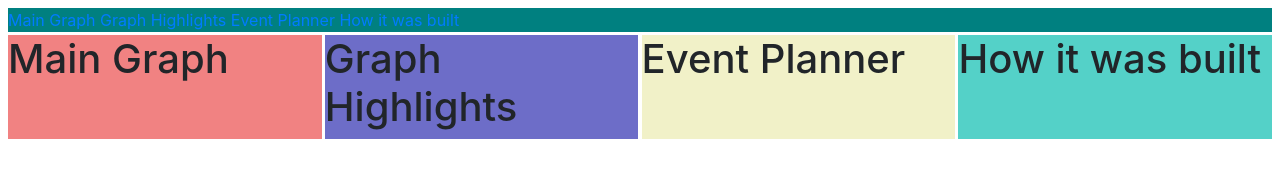
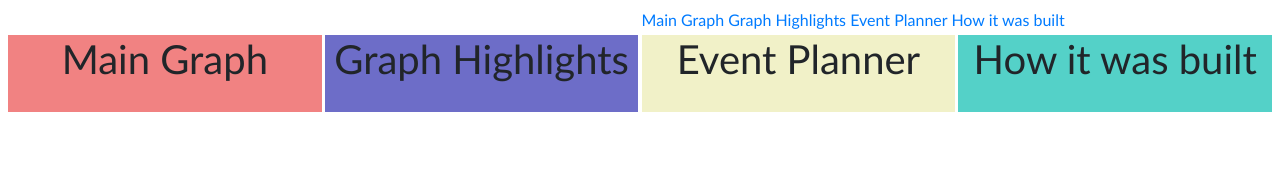
Before and after one commit to MiThCeKi/woodfiredpizza, a website: page index.html in a window 1280 px wide. Drawn offline with nearby package versions, Linux system fonts and the light colour scheme.

Commit message:
fixed issue with Nav Bar. Next going to add a collapsable Nav Bar or at least a Nav Bar that will allow me to reveal dispplay None objects in the page box

```diff
--- /dev/null
+++ b/hidden.js
@@ -0,0 +1,4 @@
+
+function hideElementOnClick() {
+    var clickedElement = document.querySelector(.)
+}
--- a/index.html
+++ b/index.html
@@ -19,6 +19,9 @@
         <!--jQuery Content Delivery Network-->
         <script src="jquery-3.6.0.min.js"></script>
 
+        <!--Practicing Display None / Hidden / JS-->
+        <script src="hidden.js"></script>
+
         <!--CSS Stylesheets-->
         <link rel="stylesheet" href="main.css" >
 
@@ -26,12 +29,12 @@
 <!-- -------------------------- Main Container/Nav Bar-------------------------- -->
 
     <body>
-        <div class = "main-container">
+        <div class = "page-container">
             <div class="nav_bar">
-                <a href="www.google.com" class="nav_bar_items">Main Graph</a>
-                <a href="www.google.com" class="nav_bar_items">Graph Highlights</a>
-                <a href="www.google.com" class="nav_bar_items">Event Planner</a>
-                <a href="www.google.com" class="nav_bar_items">How it was built</a>
+                <a href="www.google.com" class="nav__bar__items">Main Graph</a>
+                <a href="www.google.com" class="nav__bar__items">Graph Highlights</a>
+                <a href="www.google.com" class="nav__bar__items">Event Planner</a>
+                <a href="www.google.com" class="nav__bar__items">How it was built</a>
             </div>
 
 <!-- -------------------------- Main Graph-------------------------- -->
@@ -57,12 +60,6 @@
 
         </div>
 
-
-
-
-
-
-
     </body>
 
 </html>
--- a/main.css
+++ b/main.css
@@ -13,31 +13,49 @@
   --main_alignment: center;
 }
 
+html,
+body {
+  height: 100%;
+  font-family:'Trebuchet MS';
+}
+
 /*-------------------------- Main Container------------------------- */
 
-.main-container {
+.page-container {
+  height: inherit;
   margin: .5rem;
   display: grid;
   grid-gap: 0.2rem;
   border-radius: 0.1rem;
   justify-content: var(--main_alignment);
   grid-template-columns: 1fr;
-    grid-template-rows: 0.5fr;
+  grid-template-rows: 0.05fr;
   grid-template-areas:
-    "nav_bar nav_bar"
-    "main_graph main_graph"
-    "highlights highlights"
-    "event_planner event_planner"
-    "how_built how_built"
+  "nav_bar"
+  "main_graph"
+  "highlights"
+  "event_planner"
+  "how_built"
+}
+
+
+/*-------------------------- Hidden------------------------- */
+
+.hidden {
+  display: none;
 }
 
 /*-------------------------- Nav Bar------------------------- */
 
 .nav_bar {
-  background-color: teal;
   grid-area: nav_bar;
 
 }
+
+.nav_bar_items {
+  font-size: medium;
+}
+
 /*-------------------------- Main Graph------------------------- */
 
 .main_graph {
@@ -45,12 +63,21 @@
   grid-area: main_graph;
 }
 
+.main_graph h1{
+  display: grid;
+  justify-content: center;
+}
 /*--------------------------  Highlights------------------------- */
 
 
 .highlights {
   background: rgb(109, 109, 200);
   grid-area: highlights;
+}
+
+.highlights h1{
+  display: grid;
+  justify-content: center;
 }
 
 /*-------------------------- Event Planner------------------------- */
@@ -61,34 +88,43 @@
   grid-area: event_planner;
 }
 
+.event_planner h1{
+  display: grid;
+  justify-content: center;
+}
 /*-------------------------- How it was built------------------------- */
 
 .how_built {
   background: rgb(84, 209, 200);
   grid-area: how_built;
 }
-
+.how_built h1{
+  display: grid;
+  justify-content: center;
+}
 /*-------------------------- Device Breakpoints------------------------- */
 
 /* Medium devices (tablets, 768px and up) */
 @media (min-width: 768px) {
-  .main-container {
+  .page-container {
     grid-template-columns: 1fr 1fr;
-    grid-template-rows: 0.8fr;
+    grid-template-rows: 0.1fr 1fr 1fr;
     grid-template-areas:
-      "nav_bar nav_bar"
+      ". nav_bar"
       "main_graph highlights"
       "event_planner how_built";
   }
+
+
 }
 
 /* Large devices (desktops, 992px and up) */
 @media (min-width: 992px) {
-  .main-container {
+  .page-container {
     grid-template-columns: 1fr 1fr 1fr 1fr;
-    grid-template-rows: 0.8fr;
+    grid-template-rows: 0.01fr 0.1fr;
     grid-template-areas:
-      "nav_bar nav_bar nav_bar nav_bar"
+      ". . nav_bar nav_bar"
       "main_graph highlights event_planner how_built";
   }
 }
```
Lines whose indentation alone changed are shown as unchanged.
